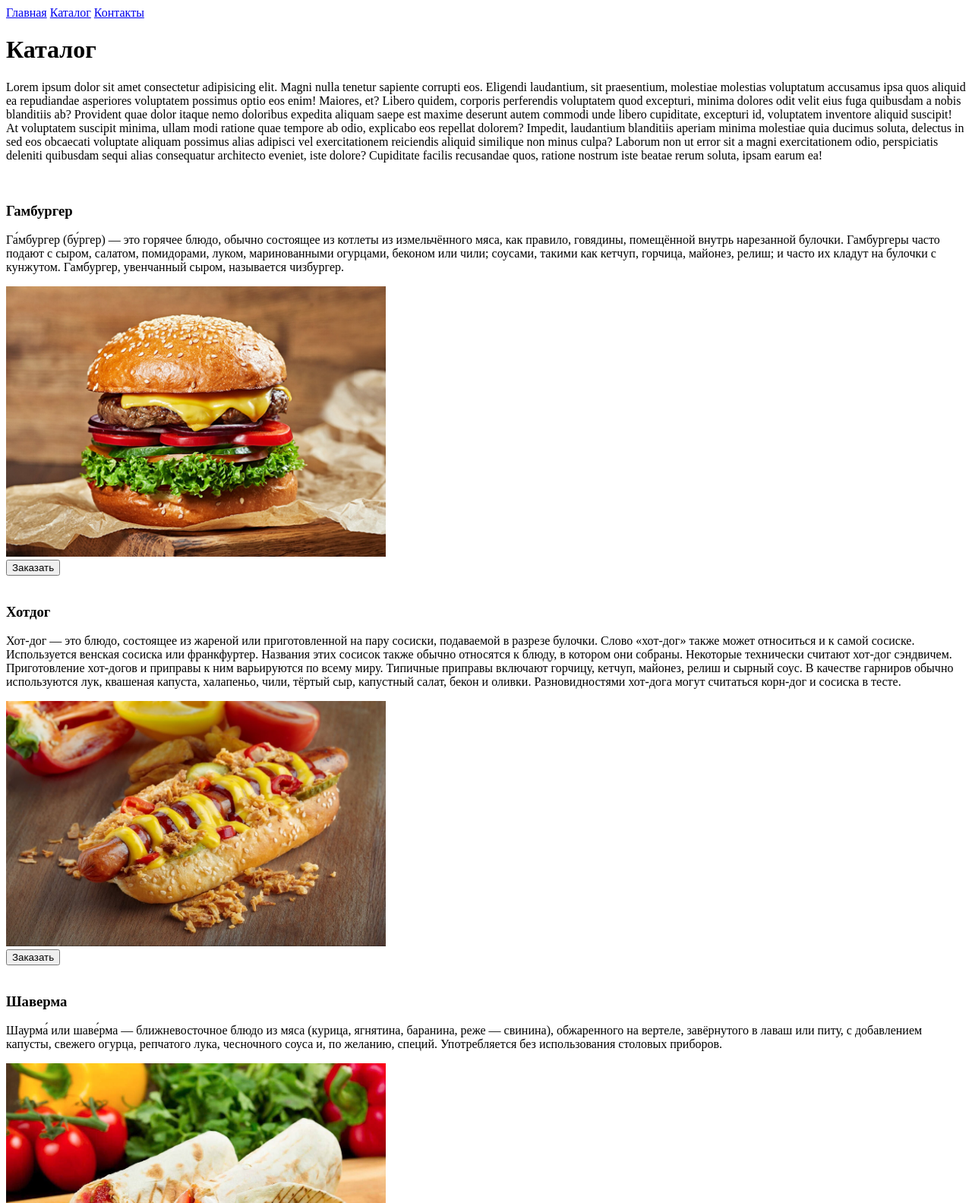
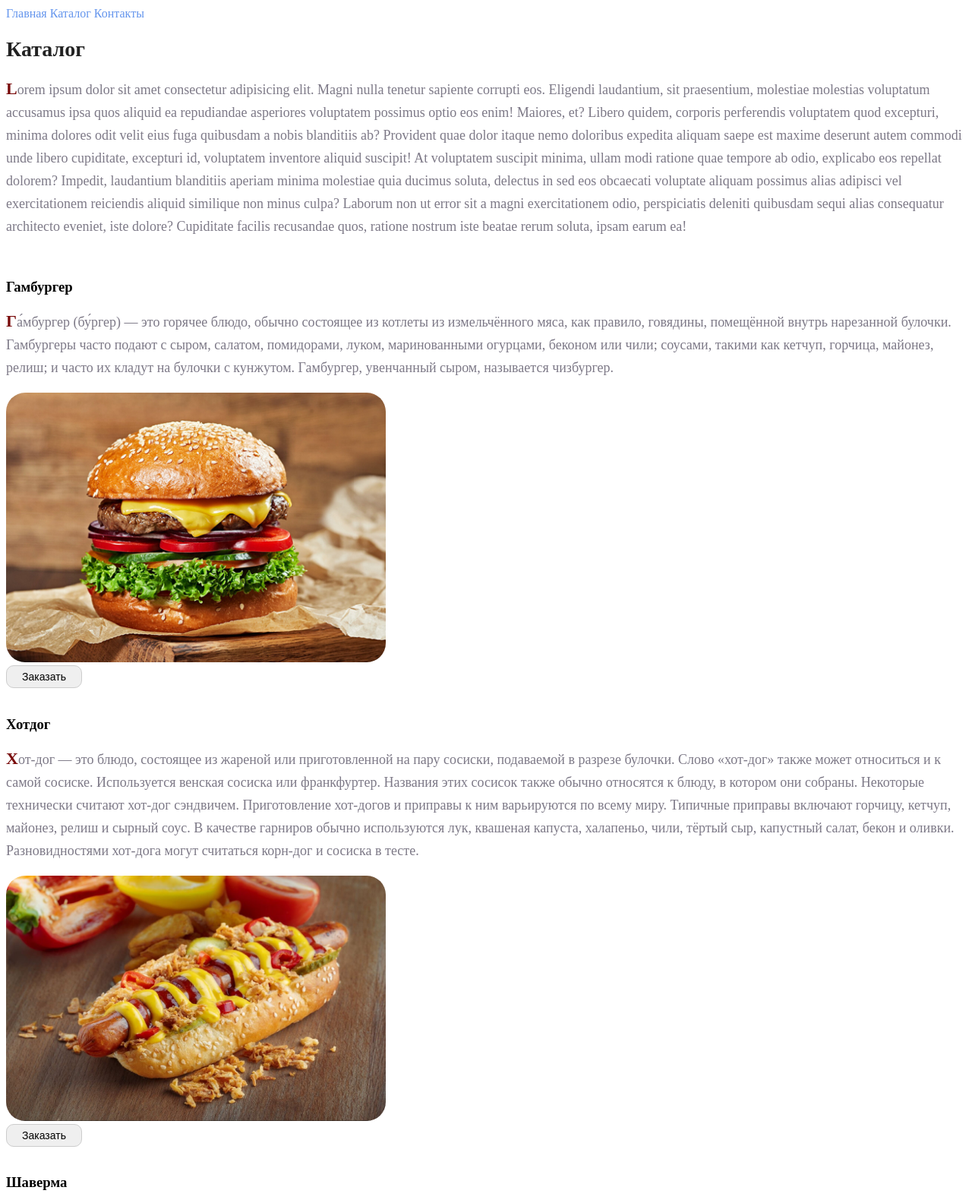
Before and after one commit to SergeMalove/HTML_CSS_Seminar1HW, a plain HTML site: page catalogue.html in a window 1280 px wide. Shown: the top 1584 px of the page at 76% size. Drawn offline with Linux system fonts and the light colour scheme.

Commit message:
Seminar 2 HW solution added

```diff
--- a/catalogue.html
+++ b/catalogue.html
@@ -4,24 +4,25 @@
     <meta charset="UTF-8">
     <meta name="viewport" content="width=device-width, initial-scale=1.0">
     <title>Document</title>
+    <link rel="stylesheet" href="style.css" class="css">
 </head>
 <body>
-    <a href="index.html">Главная</a>
-    <a href="#">Каталог</a>
-    <a href="contacts.html">Контакты</a>
-    <h1>Каталог</h1>
-    <p>Lorem ipsum dolor sit amet consectetur adipisicing elit. Magni nulla tenetur sapiente corrupti eos. Eligendi laudantium, sit praesentium, molestiae molestias voluptatum accusamus ipsa quos aliquid ea repudiandae asperiores voluptatem possimus optio eos enim! Maiores, et? Libero quidem, corporis perferendis voluptatem quod excepturi, minima dolores odit velit eius fuga quibusdam a nobis blanditiis ab? Provident quae dolor itaque nemo doloribus expedita aliquam saepe est maxime deserunt autem commodi unde libero cupiditate, excepturi id, voluptatem inventore aliquid suscipit! At voluptatem suscipit minima, ullam modi ratione quae tempore ab odio, explicabo eos repellat dolorem? Impedit, laudantium blanditiis aperiam minima molestiae quia ducimus soluta, delectus in sed eos obcaecati voluptate aliquam possimus alias adipisci vel exercitationem reiciendis aliquid similique non minus culpa? Laborum non ut error sit a magni exercitationem odio, perspiciatis deleniti quibusdam sequi alias consequatur architecto eveniet, iste dolore? Cupiditate facilis recusandae quos, ratione nostrum iste beatae rerum soluta, ipsam earum ea!</p><br>
-    <h3>Гамбургер</h2>
-    <p>Га́мбургер (бу́ргер) — это горячее блюдо, обычно состоящее из котлеты из измельчённого мяса, как правило, говядины, помещённой внутрь нарезанной булочки. Гамбургеры часто подают с сыром, салатом, помидорами, луком, маринованными огурцами, беконом или чили; соусами, такими как кетчуп, горчица, майонез, релиш; и часто их кладут на булочки с кунжутом. Гамбургер, увенчанный сыром, называется чизбургер.</p>
-    <img width="500" src="img/hamburger.jpg" alt="Гамбургер"><br>
-    <button type="submit">Заказать</button><br><br>
-    <h3>Хотдог</h2>
-    <p>Хот-дог — это блюдо, состоящее из жареной или приготовленной на пару сосиски, подаваемой в разрезе булочки. Слово «хот-дог» также может относиться и к самой сосиске. Используется венская сосиска или франкфуртер. Названия этих сосисок также обычно относятся к блюду, в котором они собраны. Некоторые технически считают хот-дог сэндвичем. Приготовление хот-догов и приправы к ним варьируются по всему миру. Типичные приправы включают горчицу, кетчуп, майонез, релиш и сырный соус. В качестве гарниров обычно используются лук, квашеная капуста, халапеньо, чили, тёртый сыр, капустный салат, бекон и оливки. Разновидностями хот-дога могут считаться корн-дог и сосиска в тесте.</p>
-    <img width="500" src="img/hotdog.jpg" alt="Хотдог"><br>
-    <button type="submit">Заказать</button><br><br>
-    <h3>Шаверма</h2>
-    <p>Шаурма́ или шаве́рма — ближневосточное блюдо из мяса (курица, ягнятина, баранина, реже — свинина), обжаренного на вертеле, завёрнутого в лаваш или питу, с добавлением капусты, свежего огурца, репчатого лука, чесночного соуса и, по желанию, специй. Употребляется без использования столовых приборов.</p>
-    <img width="500" src="img/shaverma.jpg" alt="Шаверма"><br>
-    <button type="submit">Заказать</button><br><br>
+    <a class="menu" href="index.html">Главная</a>
+    <a class="menu" href="#">Каталог</a>
+    <a class="menu" href="contacts.html">Контакты</a>
+    <h1 class="header1">Каталог</h1>
+    <p class="text">Lorem ipsum dolor sit amet consectetur adipisicing elit. Magni nulla tenetur sapiente corrupti eos. Eligendi laudantium, sit praesentium, molestiae molestias voluptatum accusamus ipsa quos aliquid ea repudiandae asperiores voluptatem possimus optio eos enim! Maiores, et? Libero quidem, corporis perferendis voluptatem quod excepturi, minima dolores odit velit eius fuga quibusdam a nobis blanditiis ab? Provident quae dolor itaque nemo doloribus expedita aliquam saepe est maxime deserunt autem commodi unde libero cupiditate, excepturi id, voluptatem inventore aliquid suscipit! At voluptatem suscipit minima, ullam modi ratione quae tempore ab odio, explicabo eos repellat dolorem? Impedit, laudantium blanditiis aperiam minima molestiae quia ducimus soluta, delectus in sed eos obcaecati voluptate aliquam possimus alias adipisci vel exercitationem reiciendis aliquid similique non minus culpa? Laborum non ut error sit a magni exercitationem odio, perspiciatis deleniti quibusdam sequi alias consequatur architecto eveniet, iste dolore? Cupiditate facilis recusandae quos, ratione nostrum iste beatae rerum soluta, ipsam earum ea!</p><br>
+    <h3>Гамбургер</h3>
+    <p class="text">Га́мбургер (бу́ргер) — это горячее блюдо, обычно состоящее из котлеты из измельчённого мяса, как правило, говядины, помещённой внутрь нарезанной булочки. Гамбургеры часто подают с сыром, салатом, помидорами, луком, маринованными огурцами, беконом или чили; соусами, такими как кетчуп, горчица, майонез, релиш; и часто их кладут на булочки с кунжутом. Гамбургер, увенчанный сыром, называется чизбургер.</p>
+    <img class="image" src="img/hamburger.jpg" alt="Гамбургер"><br>
+    <button class="button" type="submit">Заказать</button><br><br>
+    <h3>Хотдог</h3>
+    <p class="text">Хот-дог — это блюдо, состоящее из жареной или приготовленной на пару сосиски, подаваемой в разрезе булочки. Слово «хот-дог» также может относиться и к самой сосиске. Используется венская сосиска или франкфуртер. Названия этих сосисок также обычно относятся к блюду, в котором они собраны. Некоторые технически считают хот-дог сэндвичем. Приготовление хот-догов и приправы к ним варьируются по всему миру. Типичные приправы включают горчицу, кетчуп, майонез, релиш и сырный соус. В качестве гарниров обычно используются лук, квашеная капуста, халапеньо, чили, тёртый сыр, капустный салат, бекон и оливки. Разновидностями хот-дога могут считаться корн-дог и сосиска в тесте.</p>
+    <img class="image" src="img/hotdog.jpg" alt="Хотдог"><br>
+    <button class="button" type="submit">Заказать</button><br><br>
+    <h3>Шаверма</h3>
+    <p class="text">Шаурма́ или шаве́рма — ближневосточное блюдо из мяса (курица, ягнятина, баранина, реже — свинина), обжаренного на вертеле, завёрнутого в лаваш или питу, с добавлением капусты, свежего огурца, репчатого лука, чесночного соуса и, по желанию, специй. Употребляется без использования столовых приборов.</p>
+    <img class="image" src="img/shaverma.jpg" alt="Шаверма"><br>
+    <button class="button" type="submit">Заказать</button><br><br>
 </body>
 </html>
--- /dev/null
+++ b/style.css
@@ -0,0 +1,66 @@
+a {
+    text-decoration: none;
+}
+
+.menu {
+    color: cornflowerblue;
+    font-size: 16px;
+    line-height: 20px;
+}
+
+.menu:hover {
+    color: red;
+}
+
+.header1 {
+    color: #222222;
+    font-size: 28px;
+    line-height: 36px;
+    font-weight: bold;
+}
+
+.header2 {
+    color: coral;
+    font-style: normal;
+    font-weight: 700;
+    font-size: 36px;
+    line-height: 80px;
+}
+
+.text {
+    font-style: normal;
+    font-weight: 300;
+    font-size: 18px;
+    line-height: 30px;
+    color: #7D7987
+}
+
+.image {
+    border-radius: 25px;
+    width: 500px;
+}
+
+.image:hover {
+    transform: scale(1.1);
+    box-shadow: 20px 20px 5px 10px rgba(0, 0, 0, 0.5);
+    transition: transform 700ms, box-shadow 700ms;
+}
+
+.button {
+    width: 100px;
+    height: 30px;
+    font-size: 14px;
+    border: 1px solid #ccc;
+    border-radius: 10px;
+}
+
+p::selection {
+    color: darkorchid;
+    background: darkorange;
+}
+
+p::first-letter {
+    font-size: 22px;
+    font-weight: bold;
+    color: #790b0b;
+}
```
Also changed, not shown: contacts.html (+6 -5 lines), index.html (+10 -9 lines), 1 other file.
